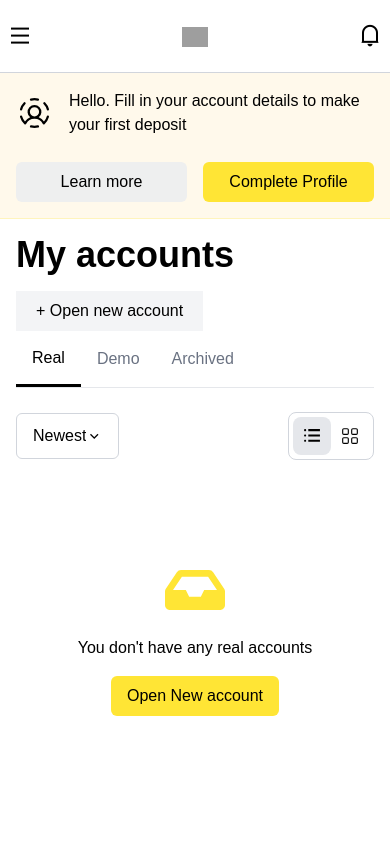
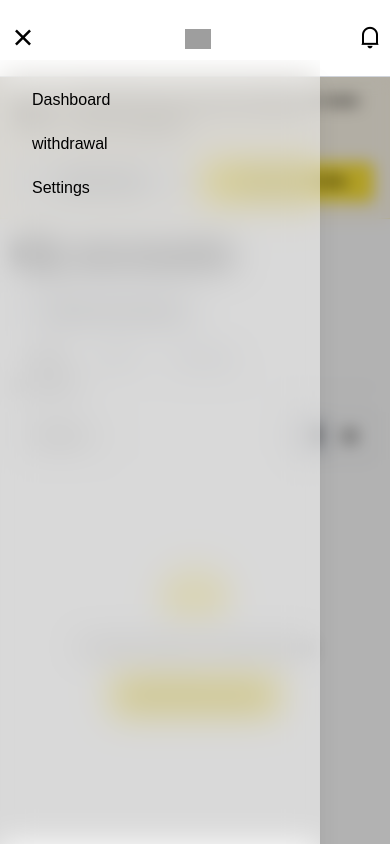
Before and after one commit to jenacodes/exness, a React (Vite) app: page /dashboard/myaccount in a window 390 px wide. Both pictures are taken after a click on the button 20 px from the left and 36 px from the top of the page. Shown: the top 844 px of the page. Built offline with nearby package versions, Linux system fonts and the light colour scheme; grey boxes are pictures that could not be loaded; a web font is replaced by a local one.

Commit message:
feat: update DashboardHeader to include sidebar functionality; fix verification typo in PaymentMethodCard and WithdrawalSection

```diff
--- a/src/dashboard/DashboardHeader.jsx
+++ b/src/dashboard/DashboardHeader.jsx
@@ -1,4 +1,7 @@
+import { useState } from "react";
+
 const DashboardHeader = () => {
+  const [sidebarOpen, setSidebarOpen] = useState(false);
   // Define the icons for the desktop header as an array
   const desktopIcons = [
     "ri-global-line",
@@ -9,11 +12,20 @@ const DashboardHeader = () => {
   ];
 
   return (
+    <>
       <header className="fixed top-0 left-0 w-full z-50 bg-white border-b border-b-gray-300">
         {/* Mobile Header */}
+
         <div className="flex items-center justify-between px-2 py-5 lg:hidden">
-        <button className="text-2xl">
+          <button
+            className="text-3xl"
+            onClick={() => setSidebarOpen((prev) => !prev)}
+          >
+            {sidebarOpen ? (
+              <i className="ri-close-line"></i>
+            ) : (
               <i className="ri-menu-line"></i>
+            )}
           </button>
           <a href="/dashboard">
             <img
@@ -26,6 +38,7 @@ const DashboardHeader = () => {
             <i className="ri-notification-4-line"></i>
           </button>
         </div>
+
         {/* Desktop Header */}
         <div className="px-4 py-2 hidden lg:flex items-center justify-between ">
           <a href="/dashboard">
@@ -57,6 +70,43 @@ const DashboardHeader = () => {
           </div>
         </div>
       </header>
+
+      {/* Sidebar Drawer */}
+      <div
+        className={`
+          fixed top-15 left-0 h-screen max-w-xs w-full
+          bg-white/50 backdrop-blur-lg shadow-xl p-6
+          transform transition-transform transition-opacity duration-300 ease-in-out
+          z-50
+          ${
+            sidebarOpen
+              ? "translate-x-0 opacity-100"
+              : "-translate-x-full opacity-0"
+          }
+        `}
+      >
+        {/* Sidebar Links */}
+        <nav className="flex flex-col gap-3">
+          <a href="/dashboard" className="px-2 py-1 rounded hover:bg-gray-400">
+            Dashboard
+          </a>
+          <a href="withdrawal" className="px-2 py-1 rounded hover:bg-gray-100">
+            withdrawal
+          </a>
+          <a href="/settings" className="px-2 py-1 rounded hover:bg-gray-100">
+            Settings
+          </a>
+        </nav>
+      </div>
+
+      {/* Backdrop */}
+      {sidebarOpen && (
+        <div
+          className="fixed inset-0 bg-black/30 backdrop-blur-sm z-40 transition-opacity"
+          onClick={() => setSidebarOpen(false)}
+        />
+      )}
+    </>
   );
 };
 
--- a/src/dashboard/DepositsSection.jsx
+++ b/src/dashboard/DepositsSection.jsx
@@ -6,7 +6,7 @@ const DepositsSection = () => {
     {
       imgSrc: "https://pp.ekspp.com/cdn/pm-icons/online-transfer/48/False.svg",
       title: "Online Bank Transfer",
-      verification: "Unavailiable",
+      verification: "Unavailable",
       details: {
         processingTime: "1-2 business days",
         fee: "0%",
@@ -75,7 +75,7 @@ const DepositsSection = () => {
         <h3 className="text-xl font-semibold tracking-wide leading-7">
           Verification required
         </h3>
-        <div className="grid gap-y-4 mb-10 grid-cols-[repeat(auto-fill,minmax(480px,1fr))] gap-6">
+        <div className="grid gap-y-4 mb-10 grid-cols-1 sm:grid-cols-1 md:grid-cols-2 gap-4">
           {cards.map((card, index) => (
             <PaymentMethodCard
               key={index}
--- a/src/dashboard/PaymentMethodCard.jsx
+++ b/src/dashboard/PaymentMethodCard.jsx
@@ -4,11 +4,11 @@ import { CiLock } from "react-icons/ci";
 
 const PaymentMethodCard = ({ imgSrc, title, verification, details, type }) => {
   const textColor =
-    verification === "Unavaliable" ? "text-gray-500" : "text-black";
+    verification === "Unavailable" ? "text-gray-500" : "text-black";
   const titleColor =
-    verification == "Unavaliable" ? "text-gray-500" : "text-black";
+    verification == "Unavailable" ? "text-gray-500" : "text-black";
   return (
-    <div className="flex gap-6 lg:p-6 border border-gray-300 rounded-lg hover:shadow-lg transition-shadow cursor-pointer">
+    <div className="flex gap-6 lg:p-6 p-3 border border-gray-300 rounded-lg hover:shadow-lg transition-shadow cursor-pointer">
       <div className="w-12 h-12  flex items-center justify-center flex-shrink-0">
         <img src={imgSrc} alt={title} />
       </div>
--- a/src/dashboard/WithdrawalSection.jsx
+++ b/src/dashboard/WithdrawalSection.jsx
@@ -50,7 +50,7 @@ const WithdrawalSection = () => {
       imgSrc:
         "https://pp.ekspp.com/cdn/pm-icons/custom-transfer-in-circle/48/False.svg",
       title: "Between Your Accounts",
-      verification: "Unavaliable",
+      verification: "Unavailable",
       details: {
         processingTime: "Instant - 1 day",
         fee: "0%",
@@ -63,7 +63,7 @@ const WithdrawalSection = () => {
     {
       imgSrc: "https://pp.ekspp.com/cdn/pm-icons/usdt-trc20/48/False.svg",
       title: "Tether (USDT TRC 20)",
-      verification: "Unavaliable",
+      verification: "Unavailable",
       details: {
         processingTime: "Instant - 15 minutes",
         fee: "0%",
@@ -73,7 +73,7 @@ const WithdrawalSection = () => {
     {
       imgSrc: "https://pp.ekspp.com/cdn/pm-icons/bitcoin/48/False.svg",
       title: "Bitcoin (BTC)",
-      verification: "Unavaliable",
+      verification: "Unavailable",
       details: {
         processingTime: "Instant - 1 hour",
         fee: "0%",
@@ -83,7 +83,7 @@ const WithdrawalSection = () => {
     {
       imgSrc: "https://pp.ekspp.com/cdn/pm-icons/usdt-trc20/48/False.svg",
       title: "Tether (USDT ERC 20)",
-      verification: "Unavaliable",
+      verification: "Unavailable",
       details: {
         processingTime: "Instant - 15 minutes",
         fee: "0%",
@@ -93,7 +93,7 @@ const WithdrawalSection = () => {
     {
       imgSrc: "https://pp.ekspp.com/cdn/pm-icons/usdc-erc20/48/False.svg",
       title: "USD Coin (USDC ERC 20)",
-      verification: "Unavaliable",
+      verification: "Unavailable",
       details: {
         processingTime: "Instant - 15 minutes",
         fee: "0%",
@@ -111,7 +111,7 @@ const WithdrawalSection = () => {
         <h3 className="text-2xl font-semibold tracking-wide leading-7">
           All payment methods
         </h3>
-        <div className="grid gap-y-4 mb-10 grid-cols-[repeat(auto-fill,minmax(480px,1fr))] gap-6">
+        <div className="grid gap-y-4 mb-10 grid-cols-1 sm:grid-cols-1 md:grid-cols-2 gap-6">
           {cards.map((card, index) => (
             <PaymentMethodCard
               key={index}
@@ -120,7 +120,6 @@ const WithdrawalSection = () => {
               verification={card.verification}
               details={card.details}
               type={"withdrawal"}
-              isWithdrawal={true}
             />
           ))}
         </div>
@@ -129,7 +128,7 @@ const WithdrawalSection = () => {
           <h3 className="text-2xl font-semibold tracking-wide leading-7">
             Transfer
           </h3>
-          <div className="grid gap-y-4 mb-10 grid-cols-[repeat(auto-fill,minmax(480px,1fr))] gap-6">
+          <div className="grid gap-y-4 mb-10 grid-cols-1 sm:grid-cols-1 md:grid-cols-2 gap-6">
             {TransferCard.map((card, index) => (
               <PaymentMethodCard
                 key={index}
@@ -146,7 +145,7 @@ const WithdrawalSection = () => {
           <h3 className="text-2xl font-semibold tracking-wide leading-7">
             Verification required
           </h3>
-          <div className="grid gap-y-4 mb-10 grid-cols-[repeat(auto-fill,minmax(480px,1fr))] gap-6">
+          <div className="grid gap-y-4 mb-10 grid-cols-1 sm:grid-cols-1 md:grid-cols-2 gap-6">
             {VerificationCard.map((card, index) => (
               <PaymentMethodCard
                 key={index}
```
Lines whose indentation alone changed are shown as unchanged.
